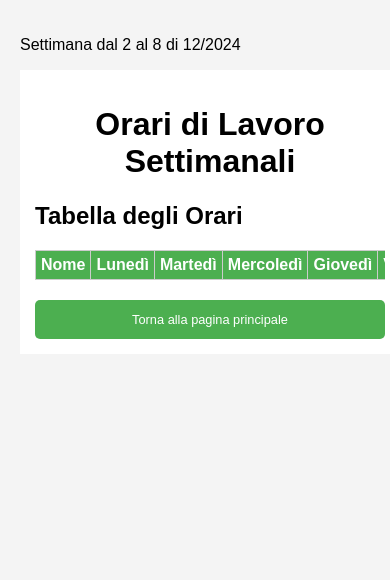
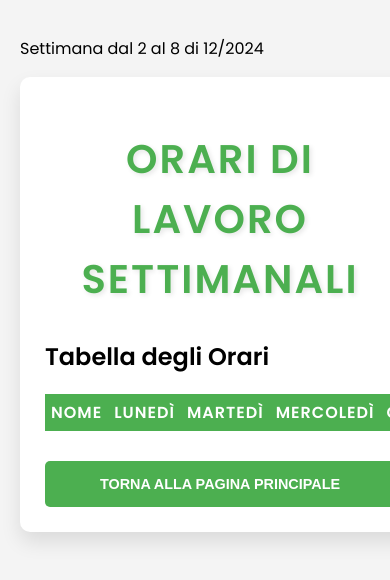
Before and after one commit to Arwel219/adddip, a plain HTML site: page visualizzaOrari.html in a window 390 px wide. Shown: the top 580 px of the page. Drawn offline with Linux system fonts and the light colour scheme.

Commit message:
initial commit

```diff
--- a/style1.css
+++ b/style1.css
@@ -1,19 +1,32 @@
+/* Corpo della pagina */
 body {
-    font-family: Arial, sans-serif;
+    font-family: 'Poppins', Arial, sans-serif; /* Font moderno e pulito */
     background-color: #f4f4f4;
     margin: 0;
     padding: 20px;
 }
 
+/* Contenitore principale */
 .container {
     width: 100%;
     margin: 0 auto;
-    padding: 20px;
+    padding: 30px;
     background-color: #fff;
+    border-radius: 10px;
+    box-shadow: 0 10px 20px rgba(0, 0, 0, 0.1); /* Ombra per il contenitore */
 }
 
+/* Titolo della pagina */
 .header {
     text-align: center;
+    font-size: 2.5rem;
+    font-weight: 600;
+    color: #4CAF50;
+    text-transform: uppercase;
+    letter-spacing: 2px;
+    margin-bottom: 30px;
+    text-shadow: 2px 2px 5px rgba(0, 0, 0, 0.1); /* Aggiungi ombra al testo */
+    animation: fadeIn 1s ease-out; /* Animazione per far apparire il testo */
 }
 
 /* Tabella */
@@ -26,63 +39,75 @@ table {
     white-space: nowrap;
 }
 
-th, td {
+/* Intestazione della tabella */
+th {
     padding: 15px;
     text-align: center;
-    border: 1px solid #ccc;
-    transition: all 0.3s ease;
-}
-
-th {
     background-color: #4CAF50;
     color: white;
     font-size: 1rem;
+    font-weight: 600;
+    text-transform: uppercase;
+    letter-spacing: 1px;
 }
 
+/* Celle della tabella */
 td {
+    padding: 15px;
+    text-align: center;
     background-color: #f9f9f9;
     font-size: 1rem;
     color: #333;
-    border-radius: 5px;
+    border-radius: 8px;
+    transition: all 0.3s ease; /* Transizione per effetto hover */
 }
 
+/* Effetto hover sulle celle */
 td:hover {
-    background-color: #e2f7e2;  /* Leggero verde chiaro al passaggio del mouse */
+    background-color: #e2f7e2;
     cursor: pointer;
-    box-shadow: 0 2px 5px rgba(0, 0, 0, 0.1);  /* Aggiungi un'ombra per evidenziare */
+    box-shadow: 0 2px 5px rgba(0, 0, 0, 0.1);
 }
 
+/* Effetto attivo sul clic */
 td:active {
-    background-color: #d3f5d3; /* Colore più scuro durante il clic */
-    transform: scale(0.98);  /* Leggero effetto di riduzione al clic */
+    background-color: #d3f5d3;
+    transform: scale(0.98); /* Leggero effetto di riduzione */
 }
 
+/* Celle selezionate */
 td.selected {
-    background-color: #81C784;  /* Colore verde chiaro quando selezionato */
+    background-color: #81C784;
     color: white;
 }
 
+/* Pulsante principale */
 button {
     display: block;
     width: 100%;
-    padding: 10px;
+    padding: 12px;
     background-color: #4CAF50;
     color: white;
     border: none;
     cursor: pointer;
-    margin-top: 20px;
-    font-size: 1rem;
+    margin-top: 30px;
+    font-size: 1.2rem;
+    font-weight: 600;
+    text-transform: uppercase;
     border-radius: 5px;
+    transition: background-color 0.3s ease, transform 0.2s ease;
 }
 
+/* Hover sul pulsante */
 button:hover {
     background-color: #45a049;
+    transform: translateY(-3px); /* Solleva il pulsante al passaggio del mouse */
 }
 
-/* Responsività per schermi più piccoli */
+/* Media Query per schermi più piccoli */
 @media screen and (max-width: 1024px) {
     .container {
-        padding: 15px;
+        padding: 25px;
     }
 
     table {
@@ -91,12 +116,12 @@ button:hover {
     }
 
     th, td {
-        padding: 8px;
+        padding: 12px;
     }
 
     button {
-        font-size: 0.9rem;
-        padding: 12px;
+        font-size: 1rem;
+        padding: 15px;
     }
 }
 
@@ -104,6 +129,20 @@ button:hover {
     table {
         width: 100%;
         font-size: 0.8rem;
+    }
+
+    th, td {
+        padding: 8px;
+    }
+
+    button {
+        font-size: 1rem;
+    }
+}
+
+@media screen and (max-width: 480px) {
+    table {
+        font-size: 0.7rem;
     }
 
     th, td {
@@ -115,16 +154,14 @@ button:hover {
     }
 }
 
-@media screen and (max-width: 480px) {
-    table {
-        font-size: 0.7rem;
+/* Animazione per il fade-in del titolo */
+@keyframes fadeIn {
+    0% {
+        opacity: 0;
+        transform: translateY(-20px);
     }
-
-    th, td {
-        padding: 5px;
-    }
-
-    button {
-        font-size: 0.8rem;
+    100% {
+        opacity: 1;
+        transform: translateY(0);
     }
 }
--- a/visualizzaOrari.html
+++ b/visualizzaOrari.html
@@ -5,6 +5,7 @@
     <meta name="viewport" content="width=device-width, initial-scale=1.0">
     <title>Visualizzazione Orari di Lavoro</title>
     <p id="settimana-info">Settimana dal <span id="inizio-settimana"></span> al <span id="fine-settimana"></span> di <span id="mese-anno"></span></p>
+    <link href="https://fonts.googleapis.com/css2?family=Poppins:wght@300;400;600&display=swap" rel="stylesheet">
     <link rel="stylesheet" href="style1.css">
 </head>
 <body>
```
